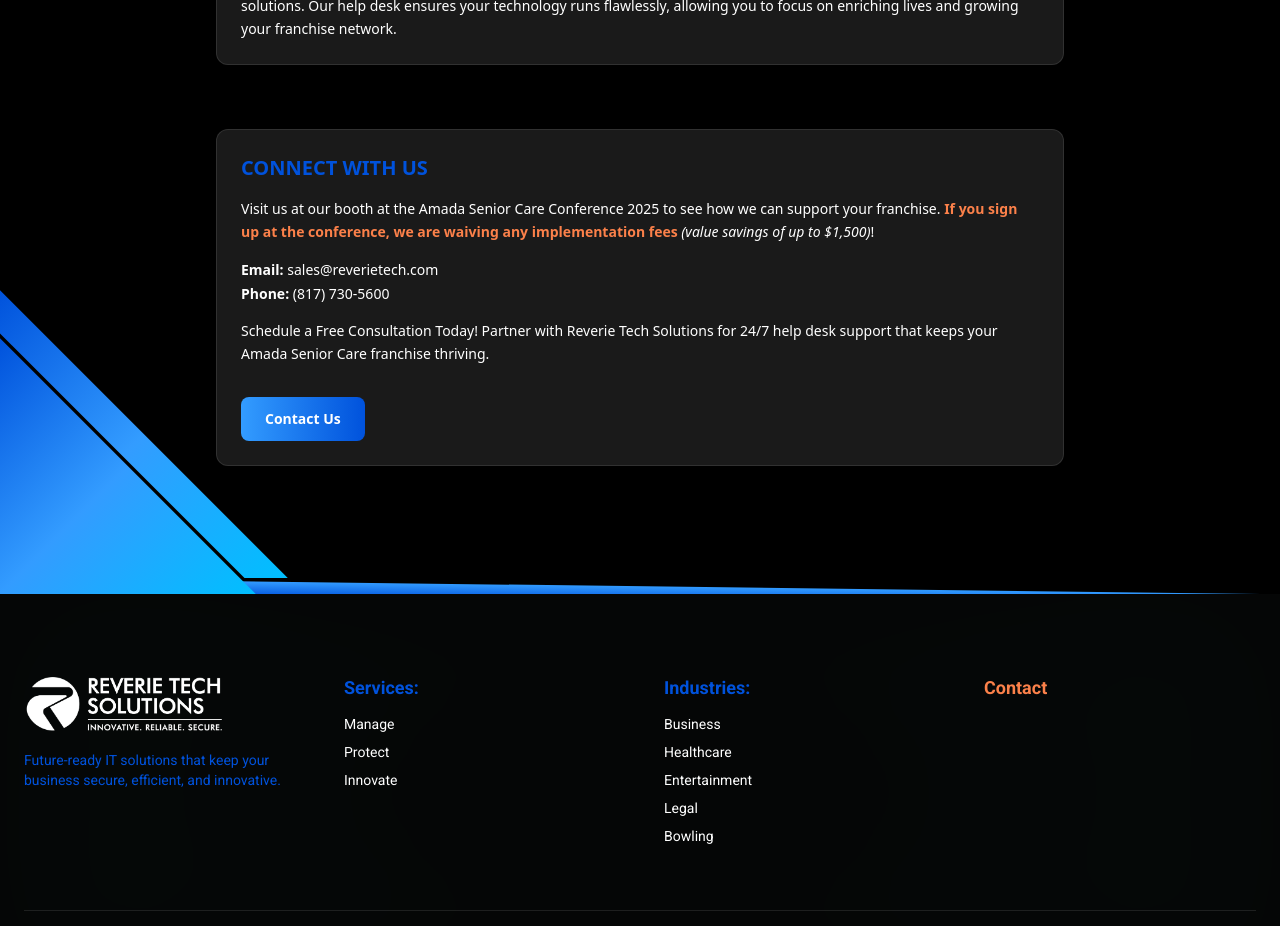
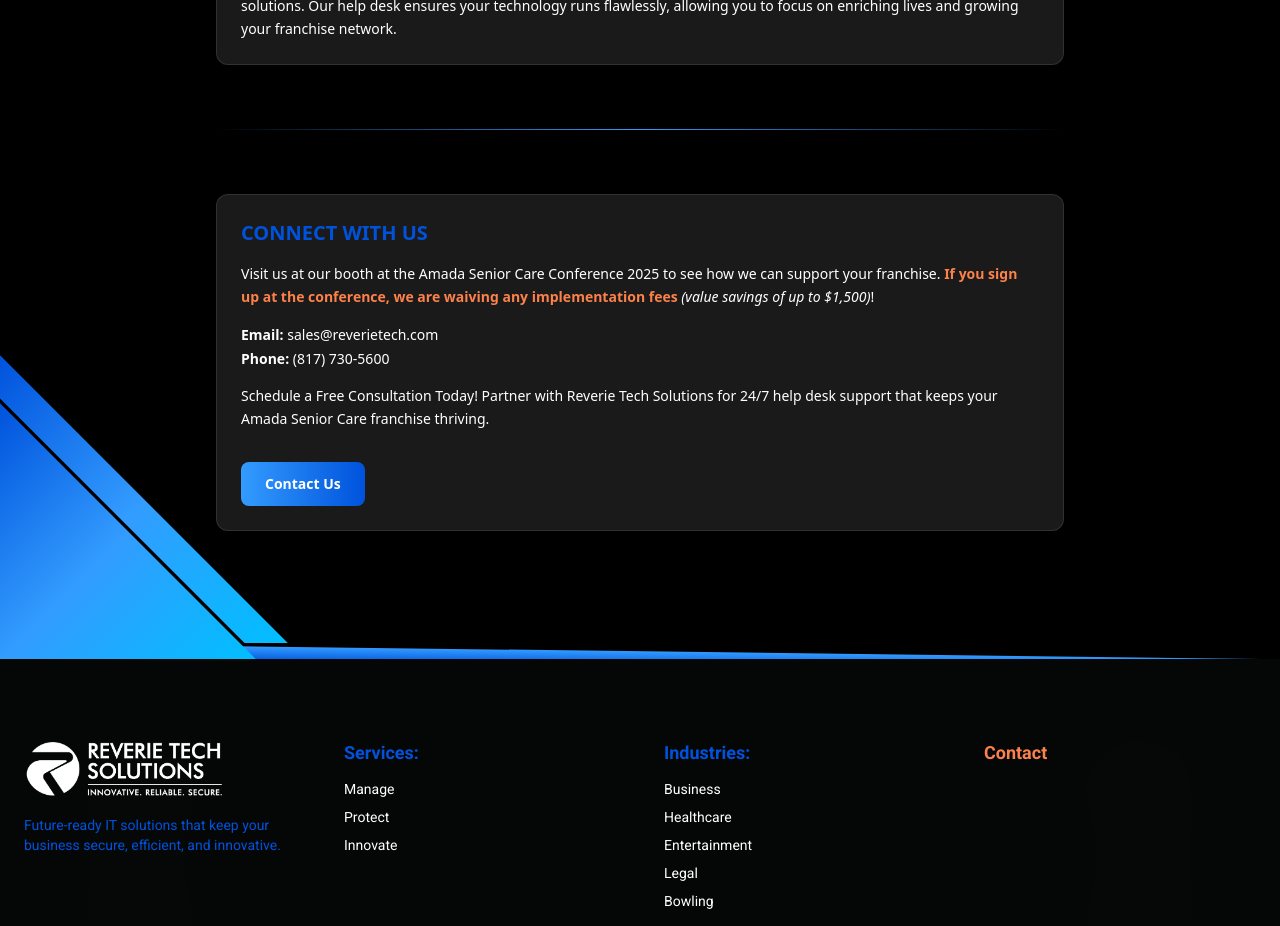
Before and after one commit to Sam-Melius/reverie, a Next.js app: page /conference in a window 1280 px wide. Shown: the part 920-1846 px from the top of the page. Built offline with nearby package versions, Linux system fonts and the light colour scheme.

Commit message:
initial conference page design adjustments 3

```diff
--- a/src/app/conference/page.jsx
+++ b/src/app/conference/page.jsx
@@ -119,6 +119,9 @@
           </p>
         </motion.section>
 
+        {/* Divider */}
+        <div className="h-px my-12 bg-gradient-to-r from-transparent via-[color:var(--accent-light)] to-transparent" />
+
         {/* CONNECT */}
 <motion.section
   initial={{ opacity: 0, y: 30 }}
```
